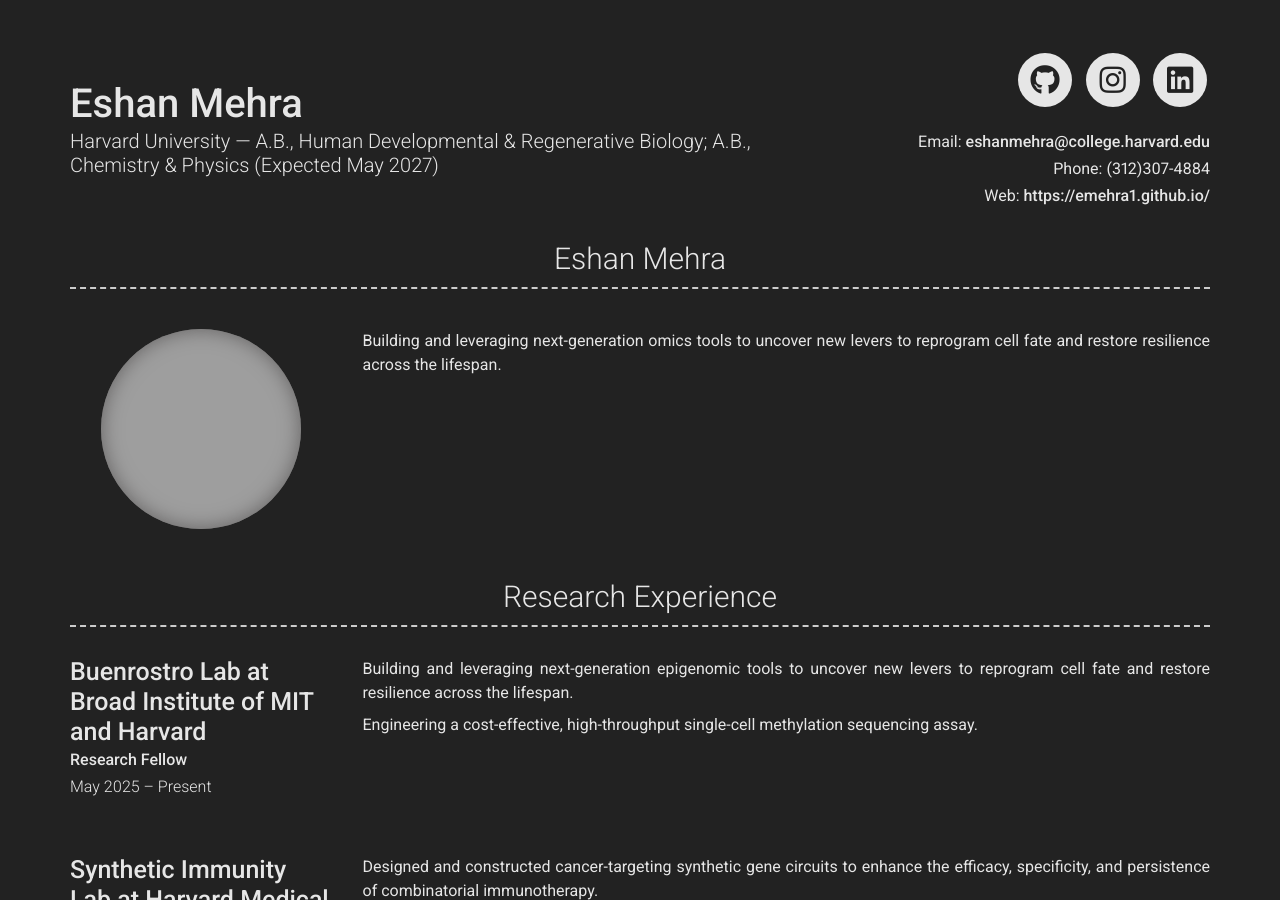
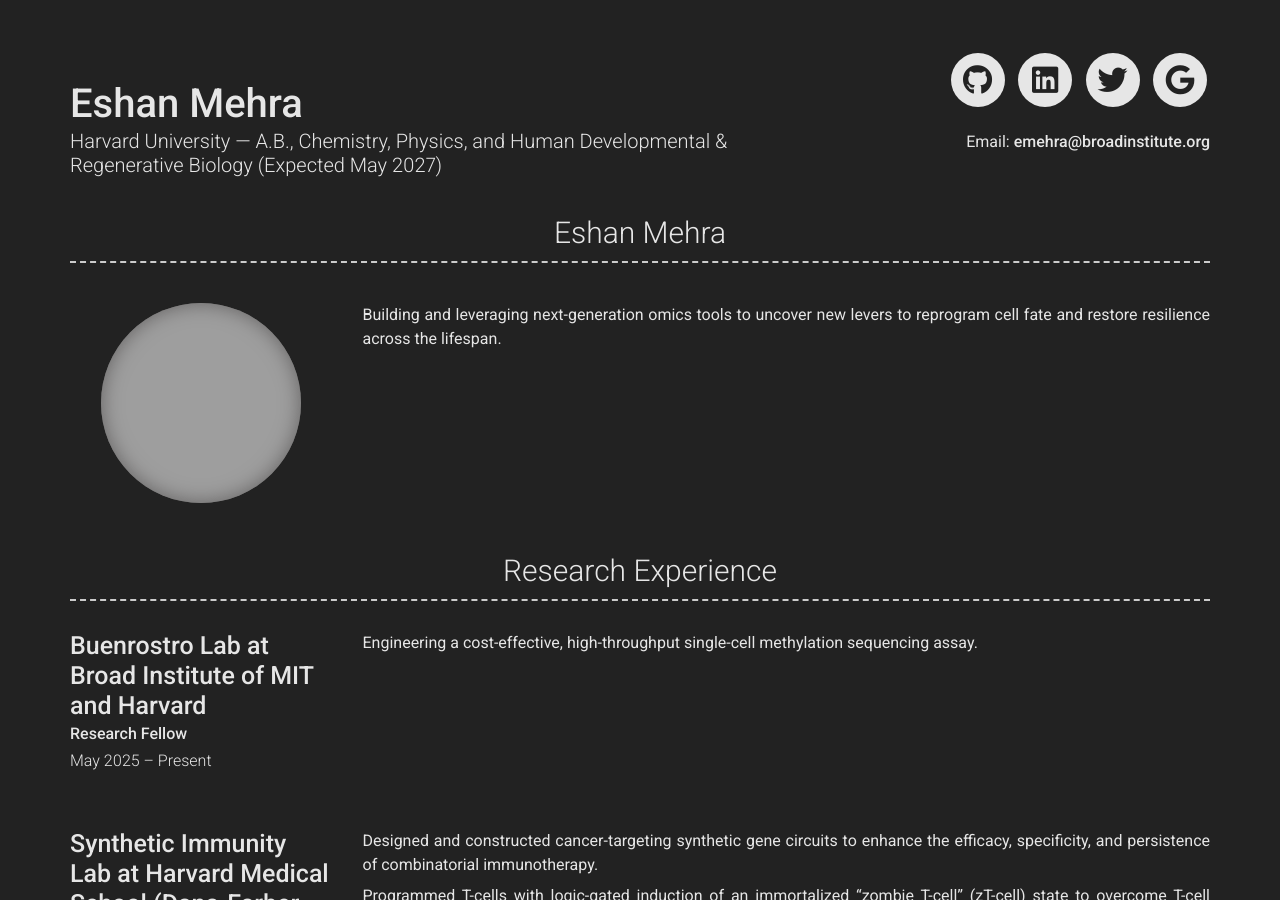
Before and after one commit to emehra1/emehra1.github.io, a Jekyll site: the page built from index.md, in a window 1280 px wide and 900 px high. Built offline with Jekyll 4.4.1, drawn with Linux system fonts in a browser that asks for light colours; nearby versions of some CDN libraries; our own code applies the rules of GitHub Pages for plain Markdown files; some of the changed text lies outside the part shown; grey boxes are pictures that could not be loaded.

Commit message:
updating information

```diff
--- a/_config.yml
+++ b/_config.yml
@@ -7,21 +7,17 @@ version: 2
 
 # Personal info
 name: Eshan Mehra
-title: Harvard University — A.B., Human Developmental & Regenerative Biology; A.B., Chemistry & Physics (Expected May 2027)
-email: eshanmehra@college.harvard.edu
-# email_title: Email (Email title override)
-phone: (312)307-4884
-# phone_title: Phone (Phone title override)
-website: https://emehra1.github.io/
-# website_title: Web (Website title override)
+title: Harvard University — A.B., Chemistry, Physics, and Human Developmental & Regenerative Biology (Expected May 2027)
+email: emehra@broadinstitute.org
 
 # Dark Mode (true/false/never)
 darkmode: true
 
 # Social links
 github_username:  emehra1
-instagram_username: emehra1
 linkedin_username: eshan-mehra-86aa26201
+twitter_username:  emehra30
+googlescholar_username: Eshan Mehra
 
 # Additional icon links
 #additional_links:
@@ -53,7 +49,6 @@ content:
         sub_title: Research Fellow
         caption: May 2025 – Present
         description: |
-          Building and leveraging next-generation epigenomic tools to uncover new levers to reprogram cell fate and restore resilience across the lifespan.
 
           Engineering a cost-effective, high-throughput single-cell methylation sequencing assay.
 
@@ -144,9 +139,9 @@ content:
   - title: Education
     layout: list
     content:
-      - layout: middle
+      - layout: Center
         title: Harvard University
-        sub_title: A.B., Human Developmental & Regenerative Biology; A.B., Chemistry & Physics; Secondary in Classics
+        sub_title: A.B., Human Developmental & Regenerative Biology; A.B., Chemistry & Physics
         caption: Expected May 2027
 
   - title: Honors and Awards
@@ -193,10 +188,6 @@ content:
 footer_show_references: true
 # references_title: References on request (Override references text)
 
-# Build settings
-# theme: modern-resume-theme (Use this is you are hosting your resume yourself)
-# remote_theme: sproogen/modern-resume-theme (Use this if you are hosting your resume on GitHub)
-
 sass:
   sass_dir: _sass
   style: compressed
```
